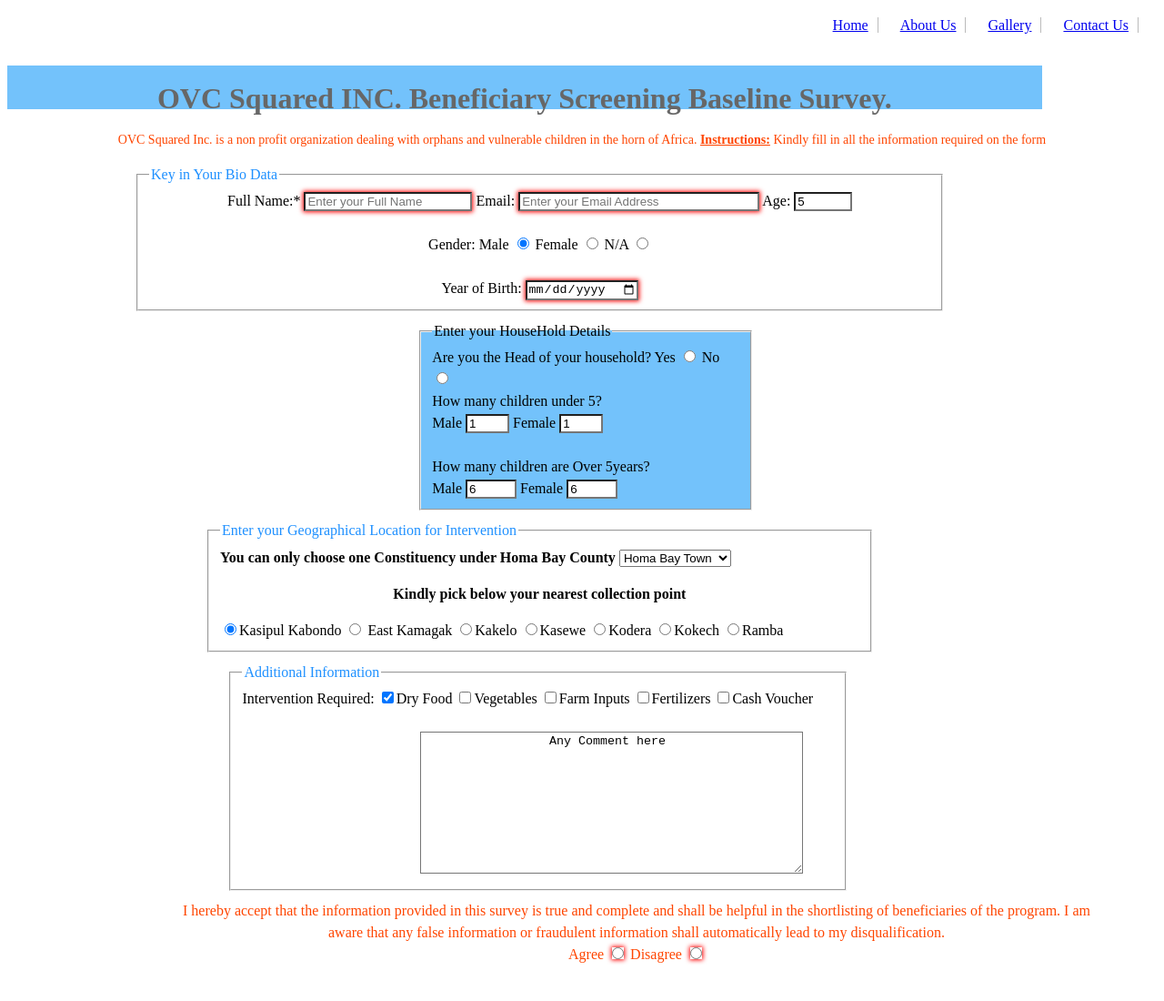
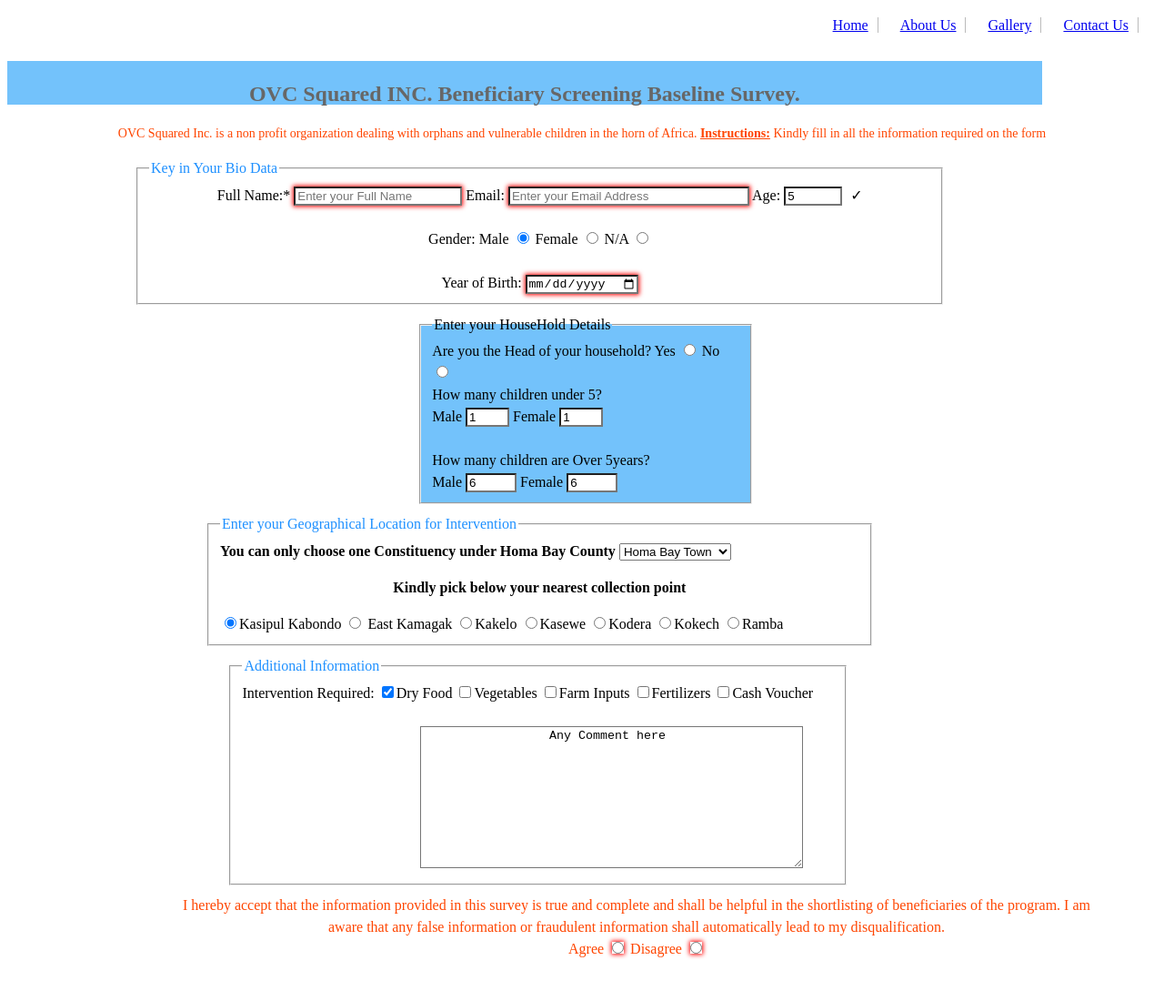
Before and after one commit to aggymbuya/survey.github.io, a plain HTML site: page index.html in a window 1280 px wide. Shown: the top 1100 px of the page at 91% size. Drawn offline with Linux system fonts and the light colour scheme.

Commit message:
Update survey.css

```diff
--- a/survey.css
+++ b/survey.css
@@ -30,13 +30,14 @@ li {
 }
 
 
-h1 {
+h1, title {
     text-align: center;
     font-type: monospace bold;
     color: #676767;
     background-color: #73c2fb;
     width: 90%;
     height: 30%;
+    font-size: 24px;
 }
 
 #description {
@@ -127,15 +128,21 @@ textarea {
     margin-top: 30px;
 }
 
+input:invalid+span:after {
+  content: '✖';
+  padding-left: 5px;
+}
 
+input:valid+span:after {
+  content: '✓';
+  padding-left: 5px;
+}
 
 input[type=text],
 input[type=email],
 input[type=number],
 textarea,
 fieldset {
-/* required to properly style form
-   elements on WebKit based browsers */
   -webkit-appearance: none;
   -moz-box-sizing: border-box;
   box-sizing: border-box;
```
